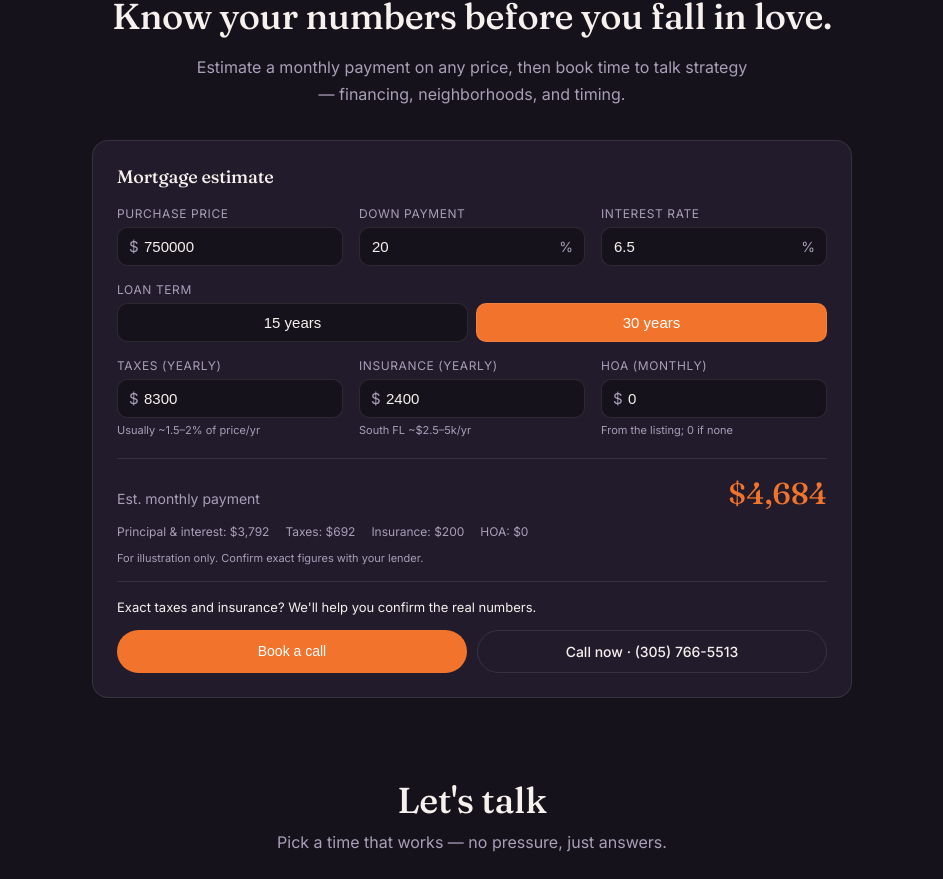
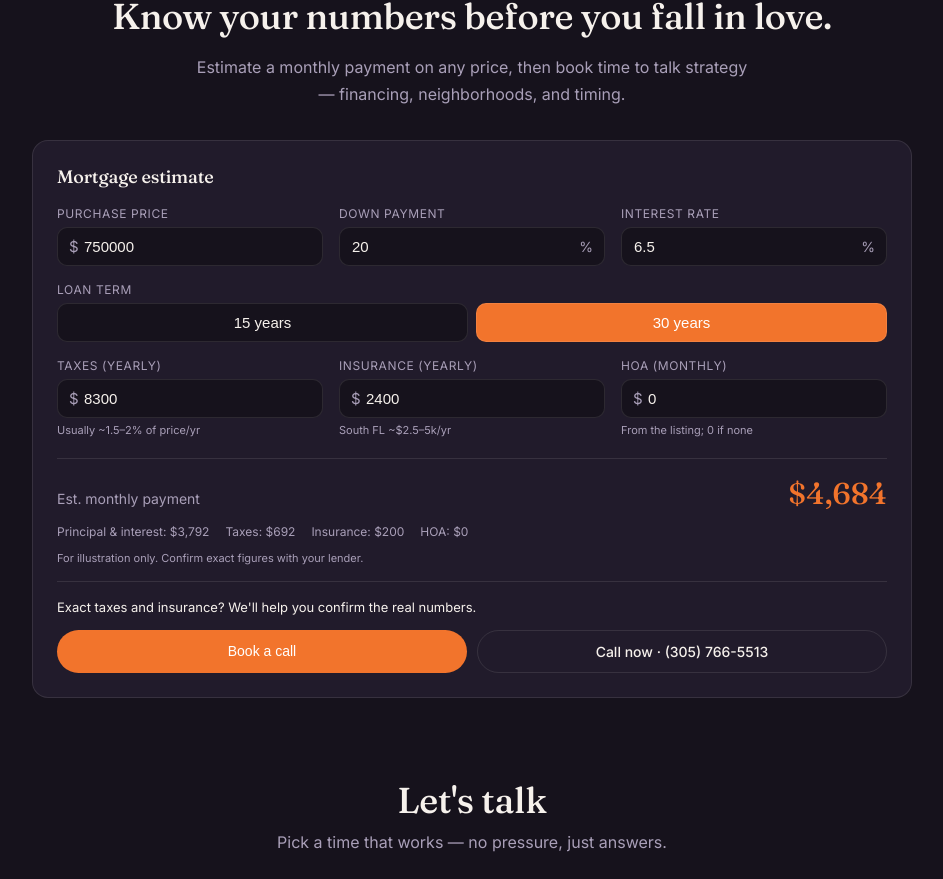
Before and after one commit to umi0912/promiamirealty, a Next.js app: page / in a window 1280 px wide. Shown: the part 2785-3664 px from the top of the page, without its empty margins (168-1111 px from the left). Built offline with nearby package versions, Linux system fonts and the light colour scheme.

Commit message:
Home: widen mortgage calc to 880px

```diff
--- a/app/page.tsx
+++ b/app/page.tsx
@@ -127,7 +127,7 @@ export default function Home() {
           <h2 style={{ fontSize: "clamp(26px,3.5vw,36px)", margin: "0 0 16px" }}>{t("home.calc.title")}</h2>
           <p style={{ color: "var(--muted)", fontSize: 16, lineHeight: 1.7, maxWidth: 560, margin: "0 auto" }}>{t("home.calc.text")}</p>
         </div>
-        <div style={{ maxWidth: 760, margin: "0 auto" }}>
+        <div style={{ maxWidth: 880, margin: "0 auto" }}>
           <MortgageCalculator price={750000} editablePrice />
         </div>
       </section>
```
